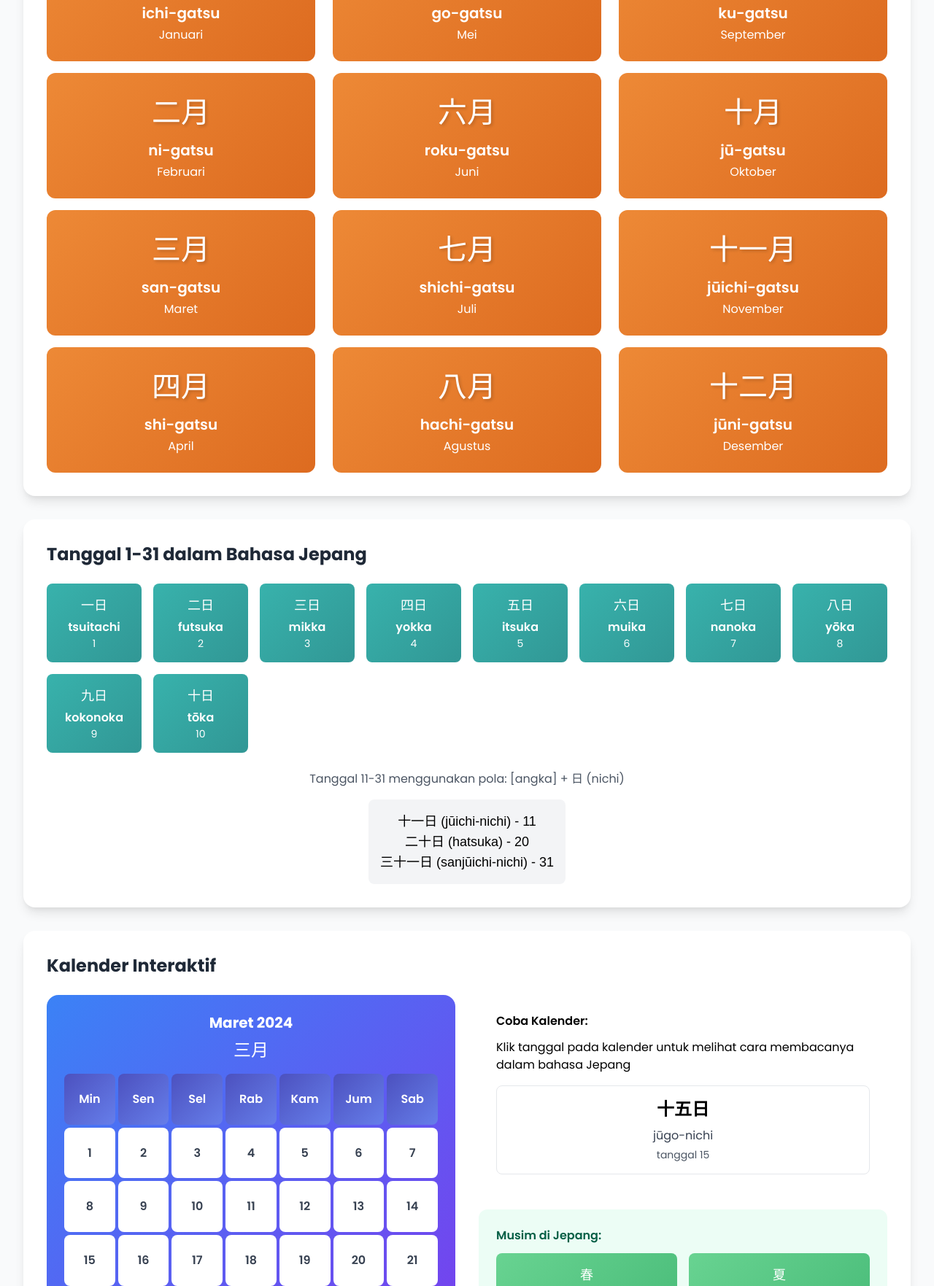
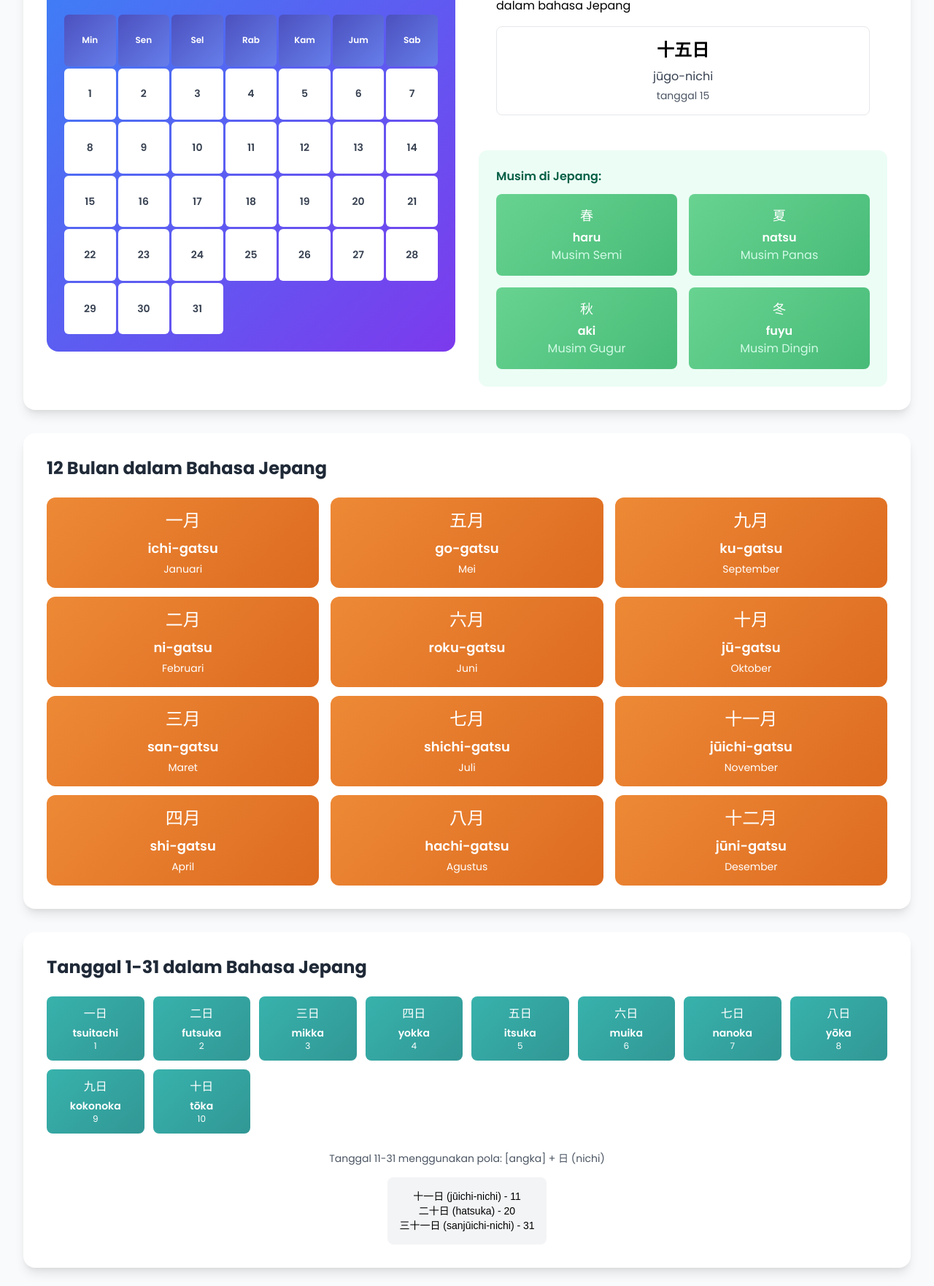
Before and after one commit to SkyFadlan/belajarbahasajepang2, a plain HTML site: page tanggaldanbulan.html in a window 1280 px wide. Shown: the part 1112-2875 px from the top of the page at 73% size. Drawn offline with nearby package versions, Linux system fonts and the light colour scheme.

Commit message:
update kalender

```diff
--- a/tanggaldanbulan.html
+++ b/tanggaldanbulan.html
@@ -83,10 +83,15 @@
             text-shadow: 2px 2px 4px rgba(0,0,0,0.2);
         }
 
+        .calendar-container {
+            overflow-x: auto;
+        }
+
         .calendar-grid {
             display: grid;
-            grid-template-columns: repeat(7, 1fr);
-            gap: 4px;
+            grid-template-columns: repeat(7, minmax(0, 1fr));
+            gap: 3px;
+            min-width: 320px;
         }
 
         .calendar-day {
@@ -94,13 +99,16 @@
             display: flex;
             align-items: center;
             justify-content: center;
-            border-radius: 8px;
+            border-radius: 6px;
             font-weight: 600;
+            font-size: 0.875rem;
+            min-height: 40px;
         }
 
         .calendar-header {
             background: linear-gradient(135deg, #4C51BF 0%, #667EEA 100%);
             color: white;
+            font-size: 0.75rem;
         }
 
         /* Dropdown styling dengan transisi yang lebih baik */
@@ -148,6 +156,38 @@
             top: 100%;
             left: 0;
             z-index: 1000;
+        }
+
+        /* Responsive adjustments */
+        @media (max-width: 640px) {
+            .calendar-grid {
+                gap: 2px;
+            }
+
+            .calendar-day {
+                font-size: 0.75rem;
+                min-height: 35px;
+                border-radius: 4px;
+            }
+
+            .calendar-header {
+                font-size: 0.7rem;
+            }
+
+            .japanese-char {
+                font-size: 2rem;
+            }
+        }
+
+        @media (max-width: 480px) {
+            .calendar-day {
+                min-height: 30px;
+                font-size: 0.7rem;
+            }
+
+            .calendar-header {
+                font-size: 0.65rem;
+            }
         }
     </style>
 </head>
@@ -397,151 +437,6 @@
                     </div>
                 </div>
 
-                <!-- Bulan dalam Bahasa Jepang -->
-                <div class="bg-white rounded-2xl shadow-lg p-8 mb-8">
-                    <h2 class="text-2xl font-bold text-gray-800 mb-6">12 Bulan dalam Bahasa Jepang</h2>
-                    <div class="grid grid-cols-1 md:grid-cols-2 lg:grid-cols-3 gap-6">
-                        <!-- Januari - April -->
-                        <div class="space-y-4">
-                            <div class="month-card text-white rounded-xl p-6 text-center card-hover">
-                                <div class="text-japanese japanese-char mb-2">一月</div>
-                                <div class="font-semibold text-xl mb-1">ichi-gatsu</div>
-                                <div class="text-orange-100">Januari</div>
-                            </div>
-                            <div class="month-card text-white rounded-xl p-6 text-center card-hover">
-                                <div class="text-japanese japanese-char mb-2">二月</div>
-                                <div class="font-semibold text-xl mb-1">ni-gatsu</div>
-                                <div class="text-orange-100">Februari</div>
-                            </div>
-                            <div class="month-card text-white rounded-xl p-6 text-center card-hover">
-                                <div class="text-japanese japanese-char mb-2">三月</div>
-                                <div class="font-semibold text-xl mb-1">san-gatsu</div>
-                                <div class="text-orange-100">Maret</div>
-                            </div>
-                            <div class="month-card text-white rounded-xl p-6 text-center card-hover">
-                                <div class="text-japanese japanese-char mb-2">四月</div>
-                                <div class="font-semibold text-xl mb-1">shi-gatsu</div>
-                                <div class="text-orange-100">April</div>
-                            </div>
-                        </div>
-
-                        <!-- Mei - Agustus -->
-                        <div class="space-y-4">
-                            <div class="month-card text-white rounded-xl p-6 text-center card-hover">
-                                <div class="text-japanese japanese-char mb-2">五月</div>
-                                <div class="font-semibold text-xl mb-1">go-gatsu</div>
-                                <div class="text-orange-100">Mei</div>
-                            </div>
-                            <div class="month-card text-white rounded-xl p-6 text-center card-hover">
-                                <div class="text-japanese japanese-char mb-2">六月</div>
-                                <div class="font-semibold text-xl mb-1">roku-gatsu</div>
-                                <div class="text-orange-100">Juni</div>
-                            </div>
-                            <div class="month-card text-white rounded-xl p-6 text-center card-hover">
-                                <div class="text-japanese japanese-char mb-2">七月</div>
-                                <div class="font-semibold text-xl mb-1">shichi-gatsu</div>
-                                <div class="text-orange-100">Juli</div>
-                            </div>
-                            <div class="month-card text-white rounded-xl p-6 text-center card-hover">
-                                <div class="text-japanese japanese-char mb-2">八月</div>
-                                <div class="font-semibold text-xl mb-1">hachi-gatsu</div>
-                                <div class="text-orange-100">Agustus</div>
-                            </div>
-                        </div>
-
-                        <!-- September - Desember -->
-                        <div class="space-y-4">
-                            <div class="month-card text-white rounded-xl p-6 text-center card-hover">
-                                <div class="text-japanese japanese-char mb-2">九月</div>
-                                <div class="font-semibold text-xl mb-1">ku-gatsu</div>
-                                <div class="text-orange-100">September</div>
-                            </div>
-                            <div class="month-card text-white rounded-xl p-6 text-center card-hover">
-                                <div class="text-japanese japanese-char mb-2">十月</div>
-                                <div class="font-semibold text-xl mb-1">jū-gatsu</div>
-                                <div class="text-orange-100">Oktober</div>
-                            </div>
-                            <div class="month-card text-white rounded-xl p-6 text-center card-hover">
-                                <div class="text-japanese japanese-char mb-2">十一月</div>
-                                <div class="font-semibold text-xl mb-1">jūichi-gatsu</div>
-                                <div class="text-orange-100">November</div>
-                            </div>
-                            <div class="month-card text-white rounded-xl p-6 text-center card-hover">
-                                <div class="text-japanese japanese-char mb-2">十二月</div>
-                                <div class="font-semibold text-xl mb-1">jūni-gatsu</div>
-                                <div class="text-orange-100">Desember</div>
-                            </div>
-                        </div>
-                    </div>
-                </div>
-
-                <!-- Tanggal dalam Bahasa Jepang -->
-                <div class="bg-white rounded-2xl shadow-lg p-8 mb-8">
-                    <h2 class="text-2xl font-bold text-gray-800 mb-6">Tanggal 1-31 dalam Bahasa Jepang</h2>
-                    <div class="grid grid-cols-2 md:grid-cols-4 lg:grid-cols-8 gap-4">
-                        <!-- Tanggal 1-10 -->
-                        <div class="date-card text-white rounded-lg p-4 text-center card-hover">
-                            <div class="text-japanese text-lg mb-1">一日</div>
-                            <div class="font-semibold">tsuitachi</div>
-                            <div class="text-teal-100 text-sm">1</div>
-                        </div>
-                        <div class="date-card text-white rounded-lg p-4 text-center card-hover">
-                            <div class="text-japanese text-lg mb-1">二日</div>
-                            <div class="font-semibold">futsuka</div>
-                            <div class="text-teal-100 text-sm">2</div>
-                        </div>
-                        <div class="date-card text-white rounded-lg p-4 text-center card-hover">
-                            <div class="text-japanese text-lg mb-1">三日</div>
-                            <div class="font-semibold">mikka</div>
-                            <div class="text-teal-100 text-sm">3</div>
-                        </div>
-                        <div class="date-card text-white rounded-lg p-4 text-center card-hover">
-                            <div class="text-japanese text-lg mb-1">四日</div>
-                            <div class="font-semibold">yokka</div>
-                            <div class="text-teal-100 text-sm">4</div>
-                        </div>
-                        <div class="date-card text-white rounded-lg p-4 text-center card-hover">
-                            <div class="text-japanese text-lg mb-1">五日</div>
-                            <div class="font-semibold">itsuka</div>
-                            <div class="text-teal-100 text-sm">5</div>
-                        </div>
-                        <div class="date-card text-white rounded-lg p-4 text-center card-hover">
-                            <div class="text-japanese text-lg mb-1">六日</div>
-                            <div class="font-semibold">muika</div>
-                            <div class="text-teal-100 text-sm">6</div>
-                        </div>
-                        <div class="date-card text-white rounded-lg p-4 text-center card-hover">
-                            <div class="text-japanese text-lg mb-1">七日</div>
-                            <div class="font-semibold">nanoka</div>
-                            <div class="text-teal-100 text-sm">7</div>
-                        </div>
-                        <div class="date-card text-white rounded-lg p-4 text-center card-hover">
-                            <div class="text-japanese text-lg mb-1">八日</div>
-                            <div class="font-semibold">yōka</div>
-                            <div class="text-teal-100 text-sm">8</div>
-                        </div>
-                        <div class="date-card text-white rounded-lg p-4 text-center card-hover">
-                            <div class="text-japanese text-lg mb-1">九日</div>
-                            <div class="font-semibold">kokonoka</div>
-                            <div class="text-teal-100 text-sm">9</div>
-                        </div>
-                        <div class="date-card text-white rounded-lg p-4 text-center card-hover">
-                            <div class="text-japanese text-lg mb-1">十日</div>
-                            <div class="font-semibold">tōka</div>
-                            <div class="text-teal-100 text-sm">10</div>
-                        </div>
-                    </div>
-
-                    <div class="mt-6 text-center">
-                        <p class="text-gray-600 mb-4">Tanggal 11-31 menggunakan pola: [angka] + 日 (nichi)</p>
-                        <div class="bg-gray-100 rounded-lg p-4 inline-block">
-                            <div class="text-japanese text-lg">十一日 (jūichi-nichi) - 11</div>
-                            <div class="text-japanese text-lg">二十日 (hatsuka) - 20</div>
-                            <div class="text-japanese text-lg">三十一日 (sanjūichi-nichi) - 31</div>
-                        </div>
-                    </div>
-                </div>
-
                 <!-- Kalender Interaktif -->
                 <div class="bg-white rounded-2xl shadow-lg p-8 mb-8">
                     <h2 class="text-2xl font-bold text-gray-800 mb-6">Kalender Interaktif</h2>
@@ -552,6 +447,7 @@
                                     <h3 class="text-xl font-bold" id="current-month">Maret 2024</h3>
                                     <div class="text-japanese text-2xl mt-2" id="current-month-japanese">三月</div>
                                 </div>
+                                <div class="calendar-container">
                                     <div class="calendar-grid">
                                         <div class="calendar-day calendar-header">Min</div>
                                         <div class="calendar-day calendar-header">Sen</div>
@@ -561,6 +457,7 @@
                                         <div class="calendar-day calendar-header">Jum</div>
                                         <div class="calendar-day calendar-header">Sab</div>
                                         <!-- Days will be populated by JavaScript -->
+                                    </div>
                                 </div>
                             </div>
                         </div>
@@ -599,6 +496,151 @@
                                     </div>
                                 </div>
                             </div>
+                        </div>
+                    </div>
+                </div>
+
+                <!-- Bulan dalam Bahasa Jepang -->
+                <div class="bg-white rounded-2xl shadow-lg p-8 mb-8">
+                    <h2 class="text-2xl font-bold text-gray-800 mb-6">12 Bulan dalam Bahasa Jepang</h2>
+                    <div class="grid grid-cols-1 md:grid-cols-2 lg:grid-cols-3 gap-4">
+                        <!-- Januari - April -->
+                        <div class="space-y-3">
+                            <div class="month-card text-white rounded-xl p-4 text-center card-hover">
+                                <div class="text-japanese text-2xl mb-2">一月</div>
+                                <div class="font-semibold text-lg mb-1">ichi-gatsu</div>
+                                <div class="text-orange-100 text-sm">Januari</div>
+                            </div>
+                            <div class="month-card text-white rounded-xl p-4 text-center card-hover">
+                                <div class="text-japanese text-2xl mb-2">二月</div>
+                                <div class="font-semibold text-lg mb-1">ni-gatsu</div>
+                                <div class="text-orange-100 text-sm">Februari</div>
+                            </div>
+                            <div class="month-card text-white rounded-xl p-4 text-center card-hover">
+                                <div class="text-japanese text-2xl mb-2">三月</div>
+                                <div class="font-semibold text-lg mb-1">san-gatsu</div>
+                                <div class="text-orange-100 text-sm">Maret</div>
+                            </div>
+                            <div class="month-card text-white rounded-xl p-4 text-center card-hover">
+                                <div class="text-japanese text-2xl mb-2">四月</div>
+                                <div class="font-semibold text-lg mb-1">shi-gatsu</div>
+                                <div class="text-orange-100 text-sm">April</div>
+                            </div>
+                        </div>
+
+                        <!-- Mei - Agustus -->
+                        <div class="space-y-3">
+                            <div class="month-card text-white rounded-xl p-4 text-center card-hover">
+                                <div class="text-japanese text-2xl mb-2">五月</div>
+                                <div class="font-semibold text-lg mb-1">go-gatsu</div>
+                                <div class="text-orange-100 text-sm">Mei</div>
+                            </div>
+                            <div class="month-card text-white rounded-xl p-4 text-center card-hover">
+                                <div class="text-japanese text-2xl mb-2">六月</div>
+                                <div class="font-semibold text-lg mb-1">roku-gatsu</div>
+                                <div class="text-orange-100 text-sm">Juni</div>
+                            </div>
+                            <div class="month-card text-white rounded-xl p-4 text-center card-hover">
+                                <div class="text-japanese text-2xl mb-2">七月</div>
+                                <div class="font-semibold text-lg mb-1">shichi-gatsu</div>
+                                <div class="text-orange-100 text-sm">Juli</div>
+                            </div>
+                            <div class="month-card text-white rounded-xl p-4 text-center card-hover">
+                                <div class="text-japanese text-2xl mb-2">八月</div>
+                                <div class="font-semibold text-lg mb-1">hachi-gatsu</div>
+                                <div class="text-orange-100 text-sm">Agustus</div>
+                            </div>
+                        </div>
+
+                        <!-- September - Desember -->
+                        <div class="space-y-3">
+                            <div class="month-card text-white rounded-xl p-4 text-center card-hover">
+                                <div class="text-japanese text-2xl mb-2">九月</div>
+                                <div class="font-semibold text-lg mb-1">ku-gatsu</div>
+                                <div class="text-orange-100 text-sm">September</div>
+                            </div>
+                            <div class="month-card text-white rounded-xl p-4 text-center card-hover">
+                                <div class="text-japanese text-2xl mb-2">十月</div>
+                                <div class="font-semibold text-lg mb-1">jū-gatsu</div>
+                                <div class="text-orange-100 text-sm">Oktober</div>
+                            </div>
+                            <div class="month-card text-white rounded-xl p-4 text-center card-hover">
+                                <div class="text-japanese text-2xl mb-2">十一月</div>
+                                <div class="font-semibold text-lg mb-1">jūichi-gatsu</div>
+                                <div class="text-orange-100 text-sm">November</div>
+                            </div>
+                            <div class="month-card text-white rounded-xl p-4 text-center card-hover">
+                                <div class="text-japanese text-2xl mb-2">十二月</div>
+                                <div class="font-semibold text-lg mb-1">jūni-gatsu</div>
+                                <div class="text-orange-100 text-sm">Desember</div>
+                            </div>
+                        </div>
+                    </div>
+                </div>
+
+                <!-- Tanggal dalam Bahasa Jepang -->
+                <div class="bg-white rounded-2xl shadow-lg p-8 mb-8">
+                    <h2 class="text-2xl font-bold text-gray-800 mb-6">Tanggal 1-31 dalam Bahasa Jepang</h2>
+                    <div class="grid grid-cols-2 md:grid-cols-4 lg:grid-cols-8 gap-3">
+                        <!-- Tanggal 1-10 -->
+                        <div class="date-card text-white rounded-lg p-3 text-center card-hover">
+                            <div class="text-japanese text-base mb-1">一日</div>
+                            <div class="font-semibold text-sm">tsuitachi</div>
+                            <div class="text-teal-100 text-xs">1</div>
+                        </div>
+                        <div class="date-card text-white rounded-lg p-3 text-center card-hover">
+                            <div class="text-japanese text-base mb-1">二日</div>
+                            <div class="font-semibold text-sm">futsuka</div>
+                            <div class="text-teal-100 text-xs">2</div>
+                        </div>
+                        <div class="date-card text-white rounded-lg p-3 text-center card-hover">
+                            <div class="text-japanese text-base mb-1">三日</div>
+                            <div class="font-semibold text-sm">mikka</div>
+                            <div class="text-teal-100 text-xs">3</div>
+                        </div>
+                        <div class="date-card text-white rounded-lg p-3 text-center card-hover">
+                            <div class="text-japanese text-base mb-1">四日</div>
+                            <div class="font-semibold text-sm">yokka</div>
+                            <div class="text-teal-100 text-xs">4</div>
+                        </div>
+                        <div class="date-card text-white rounded-lg p-3 text-center card-hover">
+                            <div class="text-japanese text-base mb-1">五日</div>
+                            <div class="font-semibold text-sm">itsuka</div>
+                            <div class="text-teal-100 text-xs">5</div>
+                        </div>
+                        <div class="date-card text-white rounded-lg p-3 text-center card-hover">
+                            <div class="text-japanese text-base mb-1">六日</div>
+                            <div class="font-semibold text-sm">muika</div>
+                            <div class="text-teal-100 text-xs">6</div>
+                        </div>
+                        <div class="date-card text-white rounded-lg p-3 text-center card-hover">
+                            <div class="text-japanese text-base mb-1">七日</div>
+                            <div class="font-semibold text-sm">nanoka</div>
+                            <div class="text-teal-100 text-xs">7</div>
+                        </div>
+                        <div class="date-card text-white rounded-lg p-3 text-center card-hover">
+                            <div class="text-japanese text-base mb-1">八日</div>
+                            <div class="font-semibold text-sm">yōka</div>
+                            <div class="text-teal-100 text-xs">8</div>
+                        </div>
+                        <div class="date-card text-white rounded-lg p-3 text-center card-hover">
+                            <div class="text-japanese text-base mb-1">九日</div>
+                            <div class="font-semibold text-sm">kokonoka</div>
+                            <div class="text-teal-100 text-xs">9</div>
+                        </div>
+                        <div class="date-card text-white rounded-lg p-3 text-center card-hover">
+                            <div class="text-japanese text-base mb-1">十日</div>
+                            <div class="font-semibold text-sm">tōka</div>
+                            <div class="text-teal-100 text-xs">10</div>
+                        </div>
+                    </div>
+
+                    <div class="mt-6 text-center">
+                        <p class="text-gray-600 mb-4 text-sm">Tanggal 11-31 menggunakan pola: [angka] + 日 (nichi)</p>
+                        <div class="bg-gray-100 rounded-lg p-4 inline-block">
+                            <div class="text-japanese text-sm">十一日 (jūichi-nichi) - 11</div>
+                            <div class="text-japanese text-sm">二十日 (hatsuka) - 20</div>
+                            <div class="text-japanese text-sm">三十一日 (sanjūichi-nichi) - 31</div>
                         </div>
                     </div>
                 </div>
```
Lines whose indentation alone changed are shown as unchanged.
